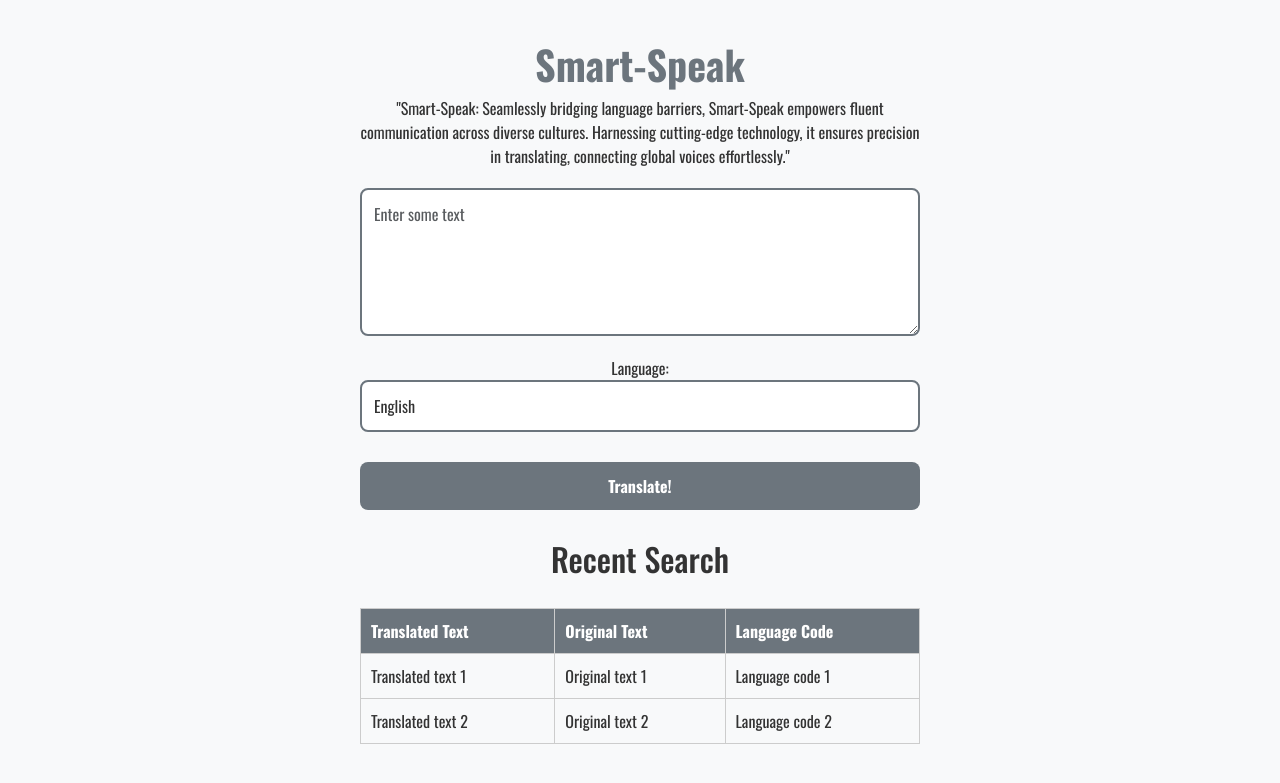
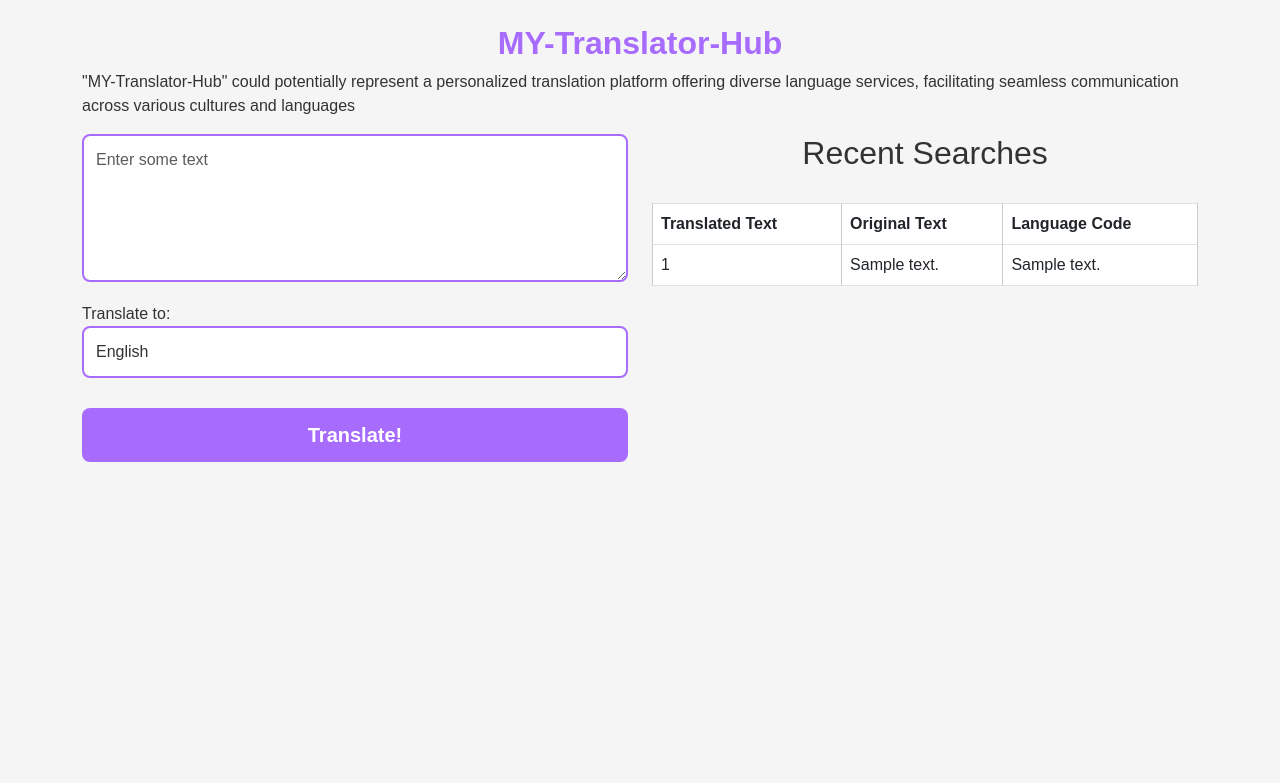
Before and after one commit to Aayushikumari17/Smart-Speak, a Flask app: page / in a window 1280 px wide. Shown: the top 783 px of the page. Run offline with Flask 3, Linux system fonts and the light colour scheme; tables that the repository leaves empty or names only in its code hold one stand-in row (values such as "Sample post").

Commit message:
Update index.html
html

```diff
--- a/templates/index.html
+++ b/templates/index.html
@@ -3,52 +3,44 @@
 <head>
     <meta charset="UTF-8">
     <meta name="viewport" content="width=device-width, initial-scale=1.0">
+    <title>Translator</title>
     <link href="https://cdn.jsdelivr.net/npm/bootstrap@5.3.0/dist/css/bootstrap.min.css" rel="stylesheet" integrity="sha384-9ndCyUaIbzAi2FUVXJi0CjmCapSmO7SnpJef0486qhLnuZ2cdeRhO02iuK6FUUVM" crossorigin="anonymous">
-    <link rel="preconnect" href="https://fonts.googleapis.com">
-    <link rel="preconnect" href="https://fonts.gstatic.com" crossorigin>
     <link href="https://fonts.googleapis.com/css2?family=Oswald:wght@200;300;400;500;600;700&display=swap" rel="stylesheet">
     <style>
         body {
-            font-family: 'Oswald', sans-serif;
-            background-color: #f8f9fa;
+    font-family: 'Arial', sans-serif;
+    background-color: #f5f5f5;
     color: #333;
     margin: 0;
     padding: 0;
 }
 
-        .container {
-            max-width: 600px;
-            margin: 0 auto;
-            padding: 20px;
+h1 {
+    font-weight: bold;
+    font-size: 2em;
+    text-align: center;
+    margin-top: 20px;
+    color: #a76cfd;
 }
 
-        h1 {
-            font-weight: bold;
-            font-size: 2.5em;
-            text-align: center;
-            margin-top: 20px;
-            color: #6c757d;
-        }
-
-        div {
+.form-group {
     margin-bottom: 20px;
-            text-align: center;
 }
 
 .form-control {
-            border: 2px solid #6c757d;
+    border: 2px solid #a76cfd;
     border-radius: 8px;
     padding: 12px;
     width: 100%;
     box-sizing: border-box;
-            font-family: 'Oswald', sans-serif;
+    font-family: 'Arial', sans-serif;
     color: #333;
     background-color: #fff;
     transition: border-color 0.3s ease;
 }
 
 .form-control:focus {
-            border-color: #6c757d;
+    border-color: #a76cfd;
     outline: none;
 }
 
@@ -60,16 +52,16 @@
     width: 100%;
     margin: 10px 0;
     padding: 12px;
-            font-family: 'Oswald', sans-serif;
+    font-family: 'Arial', sans-serif;
     cursor: pointer;
     transition: background-color 0.3s ease;
-            background-color: #6c757d;
+    background-color: #a76cfd;
     color: #fff;
 }
 
 .btn:hover,
 .btn-success:hover {
-            background-color: #495057;
+    background-color: #8e63c1;
 }
 
 table {
@@ -86,23 +78,26 @@
 }
 
 th {
-            background-color: #6c757d;
+    background-color: #a76cfd;
     color: #fff;
 }
+
     </style>
-    <title>Translator</title>
 </head>
 <body>
-    <div class="container">
-        <h1>Smart-Speak</h1>
-        <div>"Smart-Speak: Seamlessly bridging language barriers, Smart-Speak empowers fluent communication across diverse cultures. Harnessing cutting-edge technology, it ensures precision in translating, connecting global voices effortlessly."</div>
-        <div>
+    <div class="container mt-4">
+        <div class="jumbotron">
+            <h1>MY-Translator-Hub</h1>
+            <p>"MY-Translator-Hub" could potentially represent a personalized translation platform offering diverse language services, facilitating seamless communication across various cultures and languages</p>
+
+            <div class="row">
+                <div class="col-md-6">
                     <form method="POST">
-                <div>
+                        <div class="form-group">
                             <textarea name="text" cols="30" rows="5" class="form-control" placeholder="Enter some text"></textarea>
                         </div>
-                <div>
-                    <label for="language">Language:</label>
+                        <div class="form-group">
+                            <label for="language">Translate to:</label>
                             <select name="language" class="form-control">
                                 <option value="en">English</option>
                                 <option value="it">Italian</option>
@@ -112,14 +107,15 @@
                                 <option value="hi">Hindi</option>
                             </select>
                         </div>
-                <div>
-                    <button type="submit" class="btn btn-success">Translate!</button>
+                        <div class="form-group">
+                            <button type="submit" class="btn btn-primary btn-lg btn-block">Translate!</button>
                         </div>
                     </form>
                 </div>
-        <div>
-            <h2>Recent Search</h2>
-            <table>
+
+                <div class="col-md-6">
+                    <h2 class="text-center">Recent Searches</h2>
+                    <table class="table table-bordered table-hover">
                         <thead>
                             <tr>
                                 <th scope="col">Translated Text</th>
@@ -128,21 +124,18 @@
                             </tr>
                         </thead>
                         <tbody>
-                    <!-- Replace this section with dynamic data from your backend -->
+                            {% for x in myresult %}
                             <tr>
-                        <td>Translated text 1</td>
-                        <td>Original text 1</td>
-                        <td>Language code 1</td>
+                                <td>{{ x[0] }}</td>
+                                <td>{{ x[1] }}</td>
+                                <td>{{ x[2] }}</td>
                             </tr>
-                    <tr>
-                        <td>Translated text 2</td>
-                        <td>Original text 2</td>
-                        <td>Language code 2</td>
-                    </tr>
-                    <!-- End of dynamic data section -->
+                            {% endfor %}
                         </tbody>
                     </table>
                 </div>
             </div>
+        </div>
+    </div>
 </body>
 </html>
```
Lines whose indentation alone changed are shown as unchanged.
